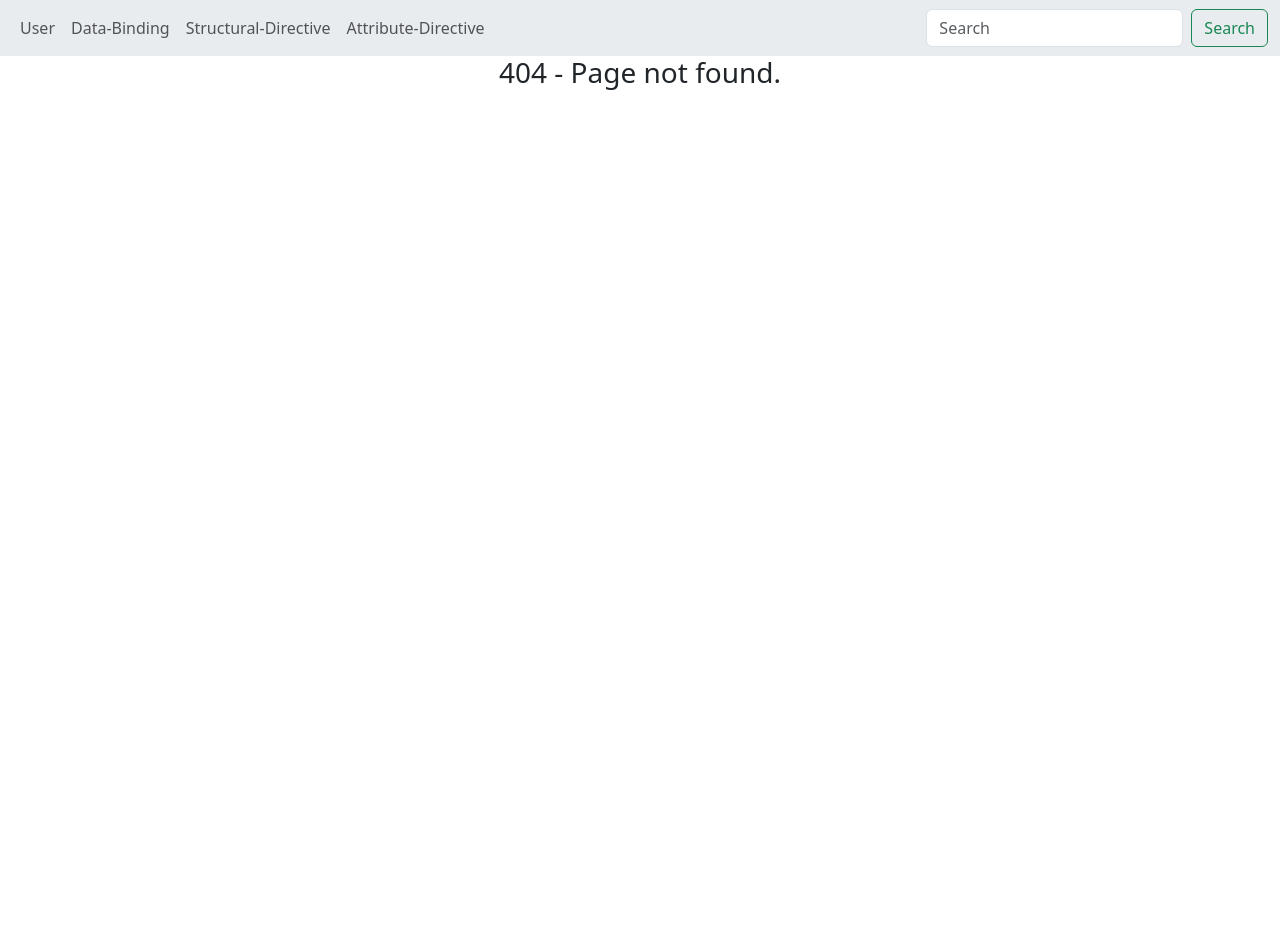
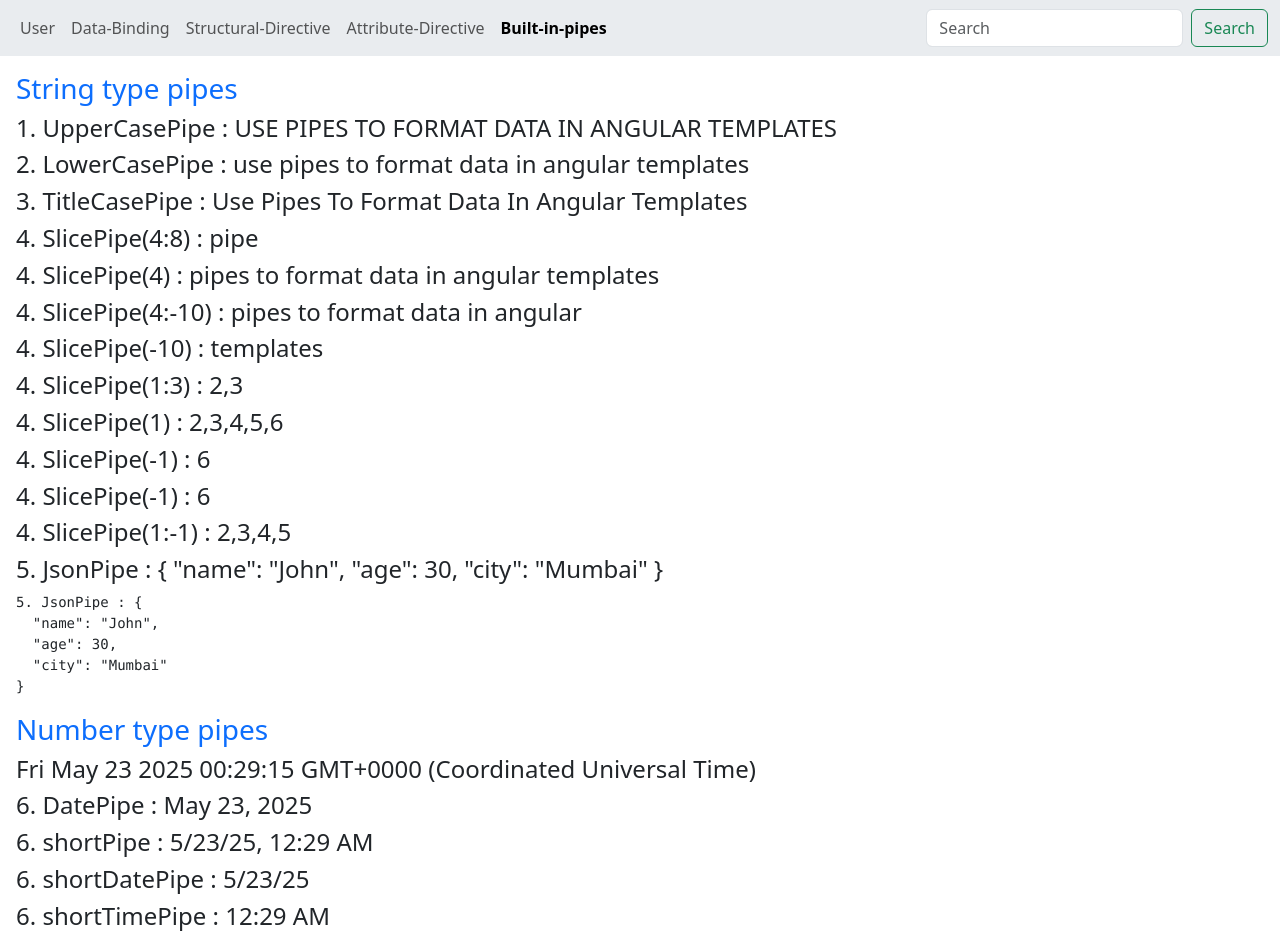
Before and after one commit to kskannandotwin/f-and-d, an Angular app: page /built-in-pipes in a window 1280 px wide. Before the commit this address had no page. Shown: the top 942 px of the page. Before the commit the page ends 800 px from the top, so only its background shows below. Built offline with nearby package versions, Linux system fonts and the light colour scheme.

Commit message:
25.05.2025
completed

```diff
--- a/src/app/app.component.html
+++ b/src/app/app.component.html
@@ -23,6 +23,10 @@
                 <li class="nav-item">
                     <a class="nav-link" routerLinkActive="active"
                         [routerLink]="['attribute-directive']">Attribute-Directive</a>
+                </li>
+                <li class="nav-item">
+                    <a class="nav-link" routerLinkActive="active"
+                        [routerLink]="['built-in-pipes']">Built-in-pipes</a>
                 </li>
                 <!-- <li class="nav-item dropdown">
                     <a class="nav-link dropdown-toggle" href="#" role="button" data-bs-toggle="dropdown"
--- a/src/app/app.routes.ts
+++ b/src/app/app.routes.ts
@@ -4,6 +4,7 @@ import { DataBindingComponent } from './data-binding/data-binding.component';
 import { AttributeDirectivesComponent } from './attribute-directives/attribute-directives.component';
 import { PageNotFoundComponent } from './page-not-found/page-not-found.component';
 import { StructuralDirectiveNgifVsIfComponent } from './structural-directive-ngif-vs-if/structural-directive-ngif-vs-if.component';
+import { BuiltInPipesComponent } from './built-in-pipes/built-in-pipes.component';
 
 export const routes: Routes = [
     { path: '', redirectTo: 'user', pathMatch: 'full' },
@@ -11,5 +12,6 @@ export const routes: Routes = [
     { path: 'data-binding', component: DataBindingComponent },
     { path: 'structural-directive', component: StructuralDirectiveNgifVsIfComponent },
     { path: 'attribute-directive', component: AttributeDirectivesComponent },
+    { path: 'built-in-pipes', component: BuiltInPipesComponent },
     { path: '**', component: PageNotFoundComponent } // Wildcard route for a 404 page or redirect
 ];
--- /dev/null
+++ b/src/app/built-in-pipes/built-in-pipes.component.html
@@ -0,0 +1,47 @@
+<div class="m-3">
+    <h3 class="text-primary">String type pipes</h3>
+    <h4>1. UpperCasePipe : {{ angularPipes | uppercase }}</h4>
+    <h4>2. LowerCasePipe : {{ angularPipes | lowercase }}</h4>
+    <h4>3. TitleCasePipe : {{ angularPipes | titlecase }}</h4>
+    <h4>4. SlicePipe(4:8) : {{ angularPipes | slice : 4:8 }}</h4>
+    <h4>4. SlicePipe(4) : {{ angularPipes | slice : 4 }}</h4>
+    <h4>4. SlicePipe(4:-10) : {{ angularPipes | slice : 4:-10 }}</h4>
+    <h4>4. SlicePipe(-10) : {{ angularPipes | slice : -10 }}</h4>
+    <h4>4. SlicePipe(1:3) : {{ [1,2,3,4,5,6] | slice : 1:3 }}</h4>
+    <h4>4. SlicePipe(1) : {{ [1,2,3,4,5,6] | slice : 1 }}</h4>
+    <h4>4. SlicePipe(-1) : {{ [1,2,3,4,5,6] | slice : -1 }}</h4>
+    <h4>4. SlicePipe(-1) : {{ [1,2,3,4,5,6] | slice : -1 }}</h4>
+    <h4>4. SlicePipe(1:-1) : {{ [1,2,3,4,5,6] | slice : 1:-1 }}</h4>
+    <h4>5. JsonPipe : {{ personData | json }}</h4>
+    <pre>5. JsonPipe : {{ personData | json }}</pre>
+
+    <h3 class="text-primary">Number type pipes</h3>
+    <h4>{{ currentDate }}</h4>
+    <h4>6. DatePipe : {{ currentDate | date }}</h4>
+    <h4>6. shortPipe : {{ currentDate | date:'short' }}</h4>
+    <h4>6. shortDatePipe : {{ currentDate | date:'shortDate' }}</h4>
+    <h4>6. shortTimePipe : {{ currentDate | date:'shortTime' }}</h4>
+    <h4>6. mediumPipe : {{ currentDate | date:'medium' }}</h4>
+    <h4>6. mediumDatePipe : {{ currentDate | date:'mediumDate' }}</h4>
+    <h4>6. mediumTimePipe : {{ currentDate | date:'mediumTime' }}</h4>
+    <br>
+    <h4>7. DecimalPipe(1.3) : {{ 3.141592653 | number: '1.3' }}</h4>
+    <h4>7. DecimalPipe(2.3) : {{ 3.141592653 | number: '2.3' }}</h4>
+    <h4>7. DecimalPipe(2.5) : {{ 3.14 | number: '2.5' }}</h4>
+    <br>
+    <h4>8. PercentPipe : {{ 0.25 | percent }}</h4>
+    <h4>9. CurrencyPipe : {{ 123.20 | currency }}</h4>
+    <h4>9. CurrencyPipe : {{ 123.20 | currency : 'EUR' }}</h4>
+    <h4>9. CurrencyPipe : {{ 123.20 | currency : 'INR'}}</h4>
+    <h4>9. CurrencyPipe : {{ 123.20 | currency : 'INR' : 'code'}}</h4>
+    <br>
+    <h4>6. DatePipe : {{ currentDate | date | uppercase }}</h4>
+
+    <h3 class="text-primary">Async pipe</h3>
+    <h4>10. AsyncPipe :</h4>
+    <ul>
+        @for (item of items | async; track item) {
+            <li>{{ item }}</li>
+        }
+    </ul>
+</div>
--- /dev/null
+++ b/src/app/built-in-pipes/built-in-pipes.component.ts
@@ -0,0 +1,22 @@
+import { CommonModule } from '@angular/common';
+import { Component } from '@angular/core';
+import { of } from 'rxjs';
+
+@Component({
+  selector: 'app-built-in-pipes',
+  imports: [CommonModule],
+  templateUrl: './built-in-pipes.component.html',
+  styleUrl: './built-in-pipes.component.scss',
+})
+export class BuiltInPipesComponent {
+  angularPipes: string = 'use pipes to format data in angular templates';
+  personData = {
+    name: 'John',
+    age: 30,
+    city: 'Mumbai',
+  };
+
+  currentDate: Date = new Date();
+
+  items = of (['Apple', 'Banana', 'Cherry']);
+}
```
Also changed, not shown: src/app/built-in-pipes/built-in-pipes.component.scss (added), 1 other file (tests, documents, lock files or other folders).
